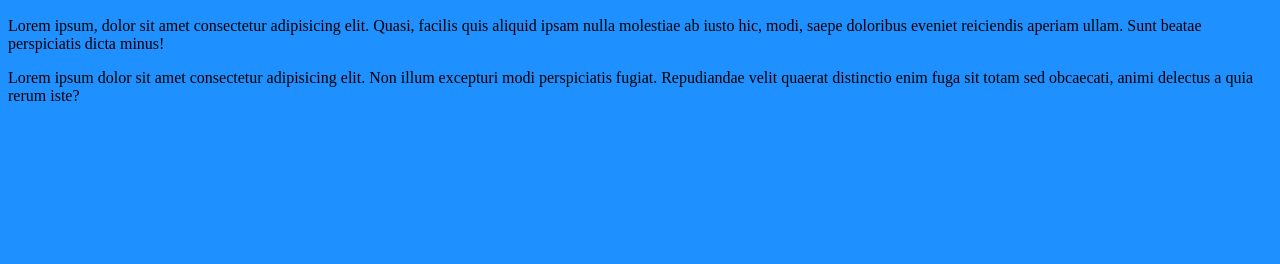
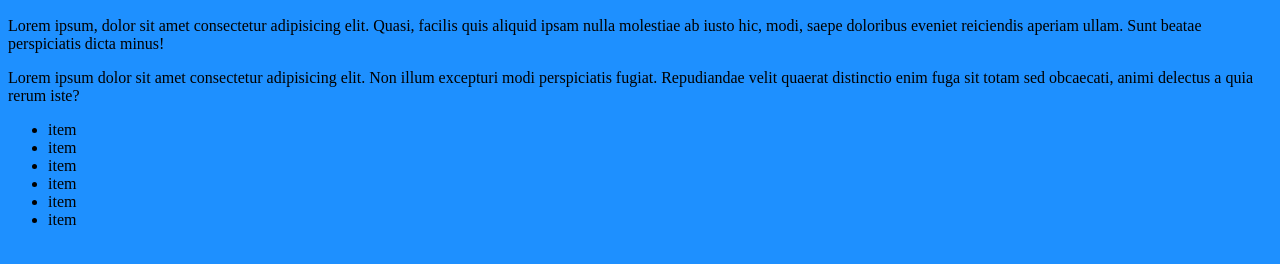
Before and after one commit to shambelkibr/Basic-git-concept, a plain HTML site: page index.html in a window 1280 px wide. Shown: the part 110-374 px from the top of the page. Drawn offline with Linux system fonts and the light colour scheme.

Commit message:
item added

```diff
--- a/index.html
+++ b/index.html
@@ -17,5 +17,13 @@
       excepturi modi perspiciatis fugiat. Repudiandae velit quaerat distinctio
       enim fuga sit totam sed obcaecati, animi delectus a quia rerum iste?
     </p>
+    <ul>
+      <li>item</li>
+      <li>item</li>
+      <li>item</li>
+      <li>item</li>
+      <li>item</li>
+      <li>item</li>
+    </ul>
   </body>
 </html>
```
Also changed, not shown: 1 other file.
